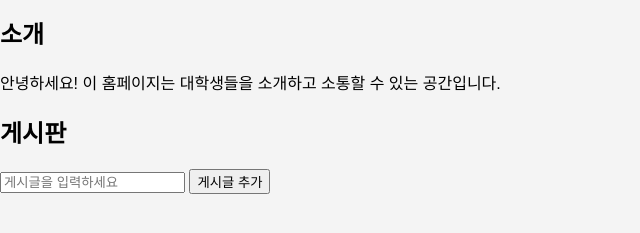
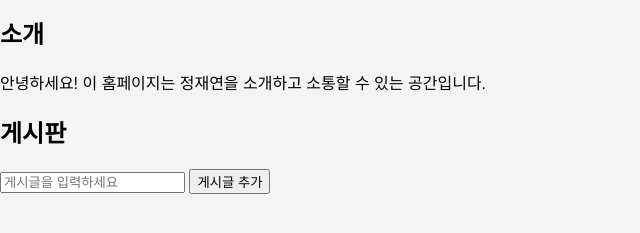
Before and after one commit to jaeyeon2220/myhome, a plain HTML site: page student-homepage/index.html in a window 1280 px wide. Shown: the part 171-404 px from the top of the page, 0-640 px from the left. Drawn offline with Linux system fonts and the light colour scheme.

Commit message:
Update index.html

```diff
--- a/student-homepage/index.html
+++ b/student-homepage/index.html
@@ -3,7 +3,7 @@
 <head>
     <meta charset="UTF-8">
     <meta name="viewport" content="width=device-width, initial-scale=1.0">
-    <title>대학생 소개 홈페이지</title>
+    <title>정재연 소개 홈페이지</title>
     <link rel="stylesheet" href="style.css">
 </head>
 <body>
@@ -19,7 +19,7 @@
 
     <section id="introduction">
         <h2>소개</h2>
-        <p>안녕하세요! 이 홈페이지는 대학생들을 소개하고 소통할 수 있는 공간입니다.</p>
+        <p>안녕하세요! 이 홈페이지는 정재연을 소개하고 소통할 수 있는 공간입니다.</p>
     </section>
 
     <section id="bulletin-board">
```
